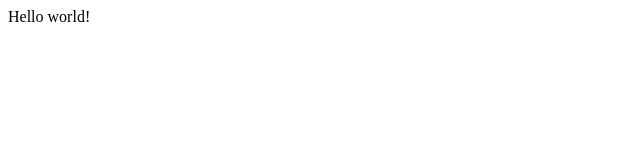
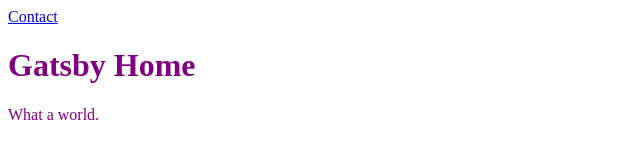
Before and after one commit to Martsyalis/Hello-Getsby, a Gatsby site: page / in a window 1280 px wide. Shown: the whole page, without its empty margins (0-640 px from the left). Built offline with nearby package versions, Linux system fonts and the light colour scheme; Gatsby itself is replaced by a stand-in of ours.

Commit message:
first commit

```diff
--- a/package.json
+++ b/package.json
@@ -14,6 +14,7 @@
   },
   "dependencies": {
     "gatsby": "^2.13.31",
+    "gatsby-cli": "^2.7.17",
     "react": "^16.8.6",
     "react-dom": "^16.8.6"
   },
--- /dev/null
+++ b/src/components/header.js
@@ -0,0 +1,2 @@
+import React from "react"
+export default props => <h1>{props.headerText}</h1>
--- /dev/null
+++ b/src/pages/contact.js
@@ -0,0 +1,10 @@
+import React from "react"
+import { Link } from "gatsby"
+import Header from "../components/header"
+export default () => (
+  <div style={{ color: `teal` }}>
+    <Link to="/">Home</Link>
+    <Header headerText="Contact" />
+    <p>Send us a message!</p>
+  </div>
+)
--- a/src/pages/index.js
+++ b/src/pages/index.js
@@ -1,3 +1,10 @@
 import React from "react"
-
-export default () => <div>Hello world!</div>
+import { Link } from "gatsby"
+import Header from "../components/header"
+export default () => (
+  <div style={{ color: `purple` }}>
+      <Link to="/contact/">Contact</Link>
+    <Header headerText="Gatsby Home" />
+    <p>What a world.</p>
+  </div>
+)
```
Also changed, not shown: src/pages/about.js (added, +8 -0 lines), 1 other file.
